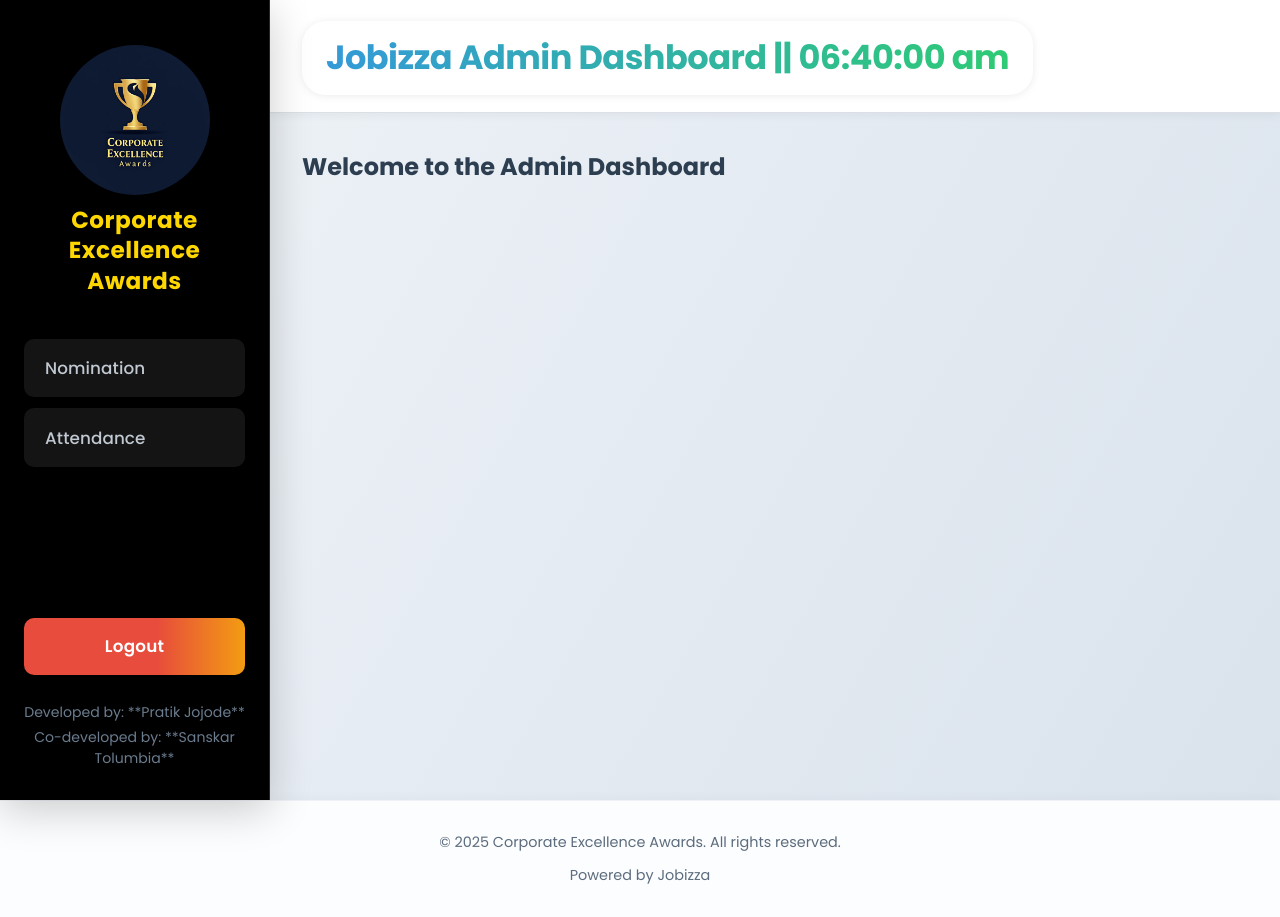
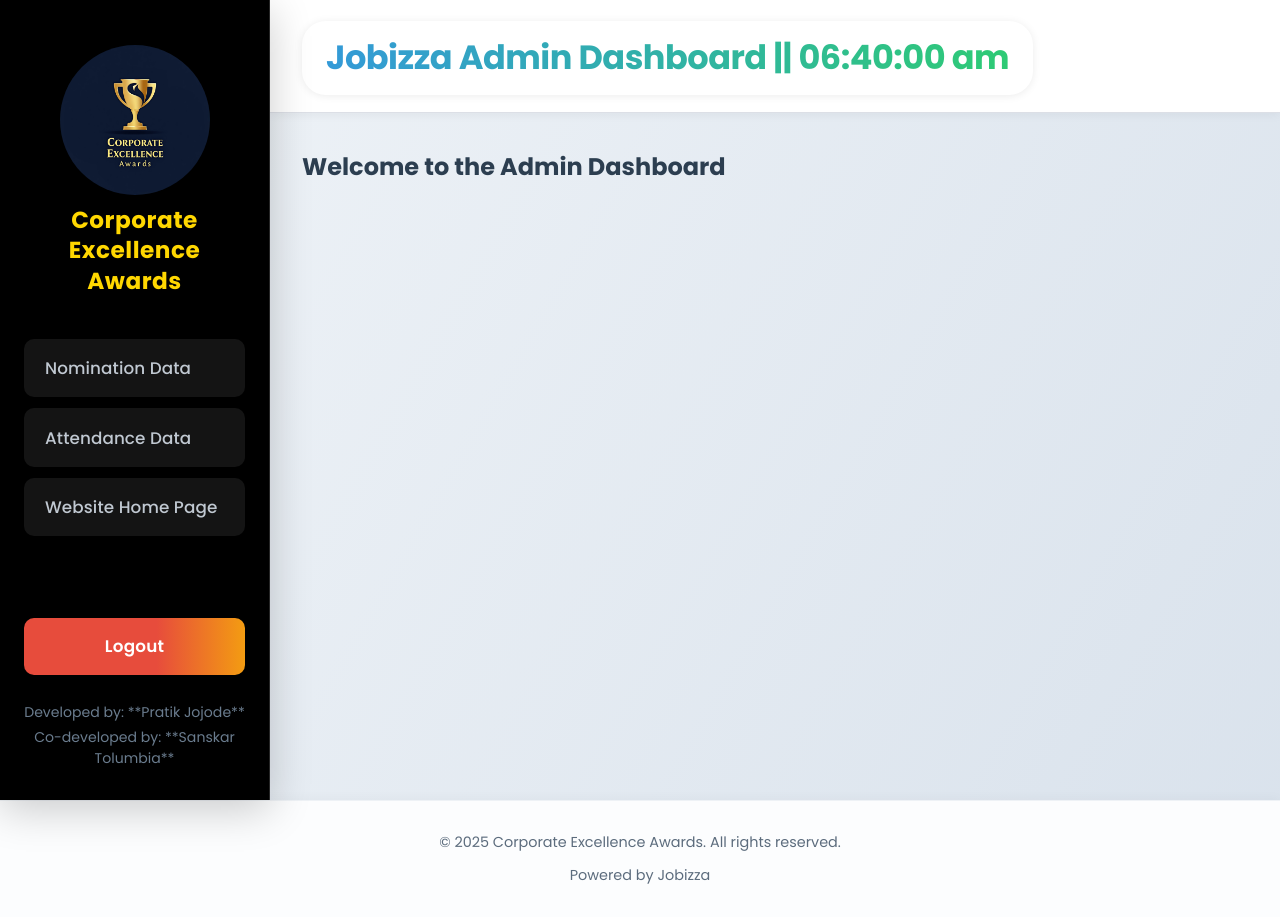
Before and after one commit to pratikjojode/CORPORATE-AWARDS-FRONTEND, a React (Vite) app: page /admin-dashboard in a window 1280 px wide. Built offline with nearby package versions, Linux system fonts and the light colour scheme; a web font is replaced by a local one.

Commit message:
btn chenges

```diff
--- a/src/Admin/Dashboard.jsx
+++ b/src/Admin/Dashboard.jsx
@@ -62,7 +62,7 @@
                     setIsSidebarOpen(false);
                   }}
                 >
-                  Nomination
+                  Nomination Data
                 </button>
               </li>
               <li>
@@ -75,7 +75,18 @@
                     setIsSidebarOpen(false);
                   }}
                 >
-                  Attendance
+                  Attendance Data
+                </button>
+              </li>
+              <li>
+                <button
+                  className={isActive("/home") ? "active" : ""}
+                  onClick={() => {
+                    navigate("/");
+                    setIsSidebarOpen(false);
+                  }}
+                >
+                  Website Home Page
                 </button>
               </li>
             </ul>
```
